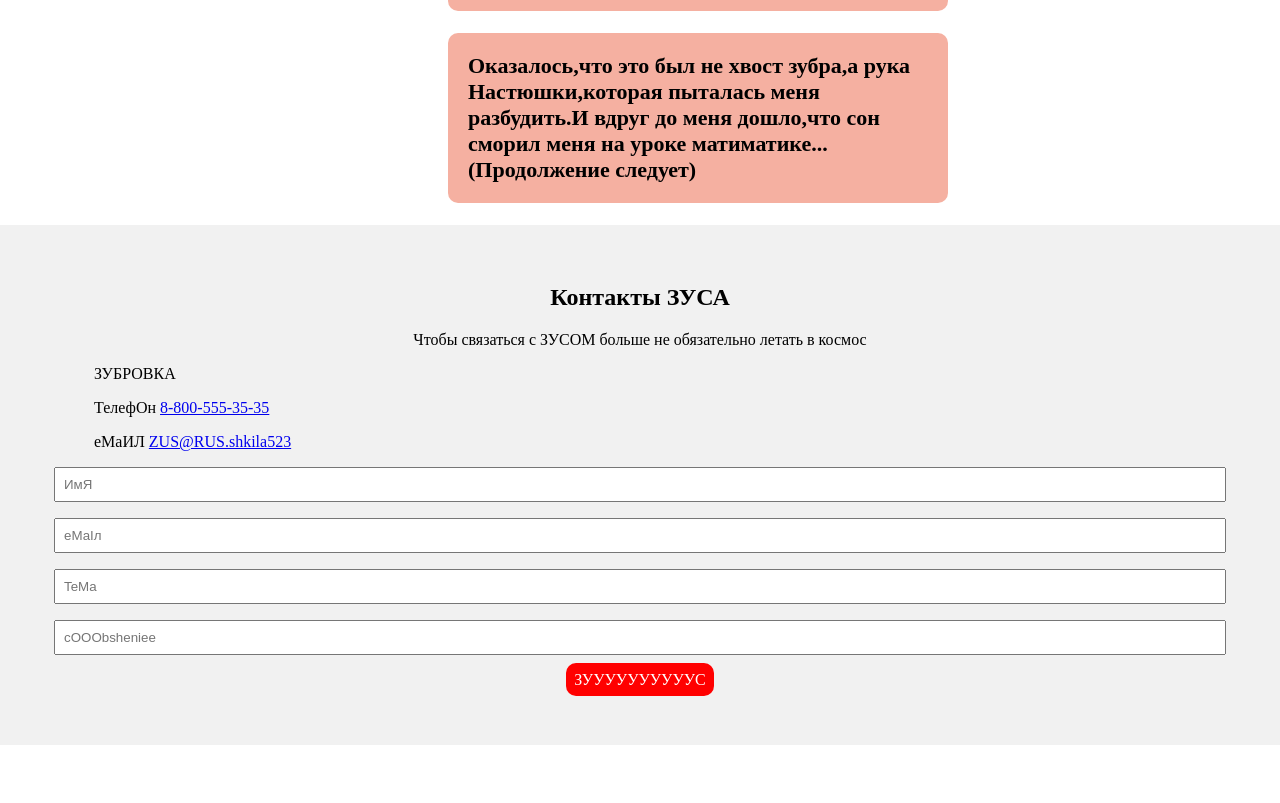
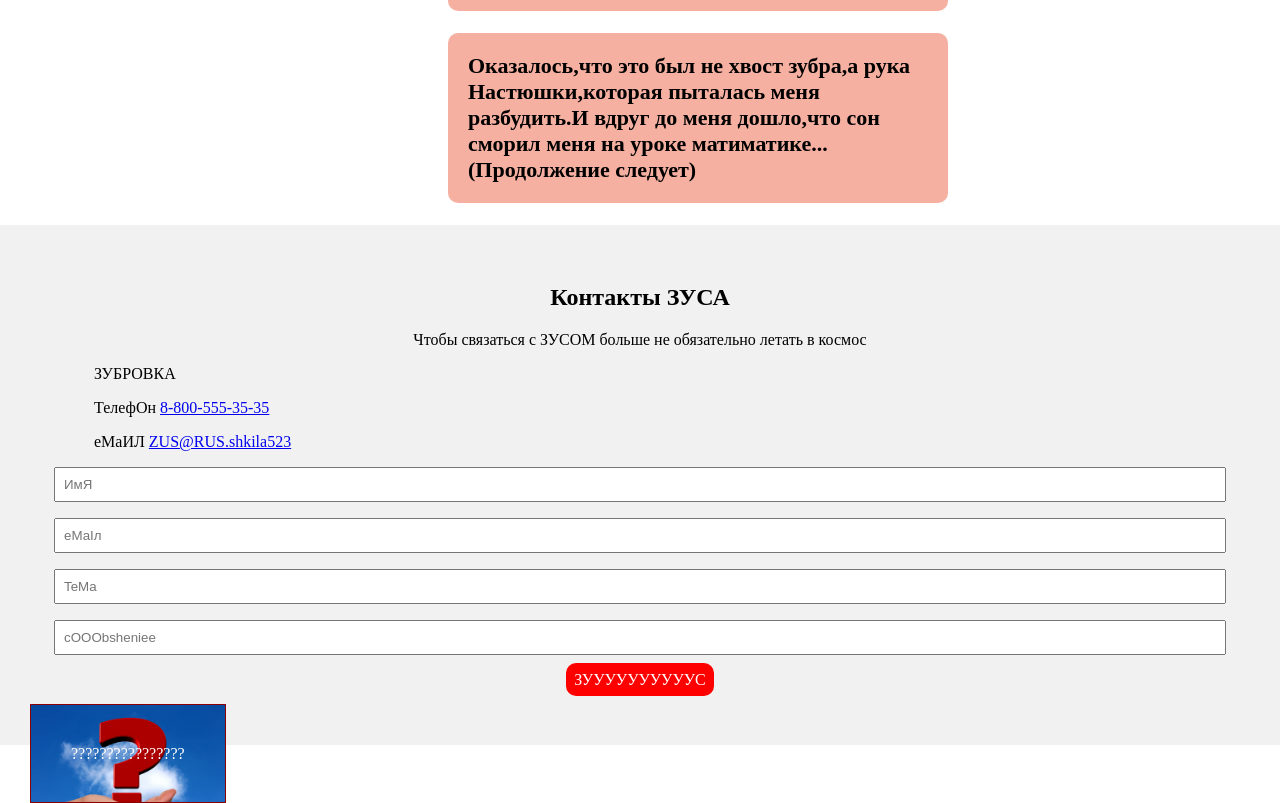
Before and after one commit to MikhailANM/zubrik_web_page, a plain HTML site: page index.html in a window 1280 px wide. Shown: the part 5673-6476 px from the top of the page. Before the commit the page ends 6418 px from the top, so only its background shows below. Drawn offline with Linux system fonts and the light colour scheme.

Commit message:
создание ссылки
 создал ссылку на сайт друга с задним фоном

```diff
--- a/Irina.css
+++ b/Irina.css
@@ -267,3 +267,16 @@ h6 a{
 	border-radius: 10px 0 0 10px;
 	padding-left: 35px;
 }
+.stranica2{
+	color: #ffffff;
+	text-decoration: none;
+	padding: 40px;
+	background-image: url(images/what.jpg);
+	background-repeat: no-repeat;
+	background-size: cover;
+	border: solid 1px darkred;
+	margin: 30px;
+}
+.stranica2:hover{
+	opacity: 0.5;
+}
--- a/index.html
+++ b/index.html
@@ -155,7 +155,7 @@
 			</div>
 			<div class="items">
 				<h2 class="zubrichi">зубровый забив</h2>
-			<img src="images/zubrIki.jpg">
+			<img src="images/zubriki.jpg">
 			</div>
 		</div>
 		<h2 class="soch">
@@ -208,5 +208,6 @@
 			</p>
 		</form>
 	</div>
+	<a class="stranica2" href="https://zubr0.usluga.me/">????????????????</a>
 </body>
 </html>
```
Also changed, not shown: images/what.jpg (added).
